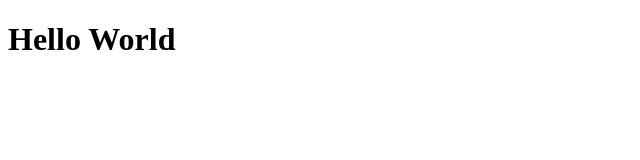
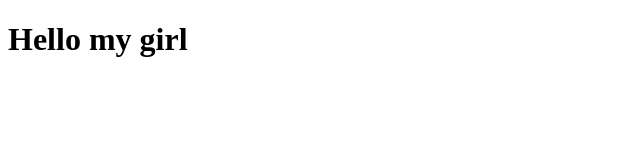
Before and after one commit to Tamercan1/ValenPresent, a plain HTML site: page index.html in a window 1280 px wide. Shown: the full height of the page, 0-640 px from the left. Drawn offline with Linux system fonts and the light colour scheme.

Commit message:
update homepage

```diff
--- a/index.html
+++ b/index.html
@@ -6,6 +6,6 @@
     <title>Document</title>
 </head>
 <body>
-    <h1>Hello World</h1>
+    <h1>Hello my girl</h1>
 </body>
 </html>
```
